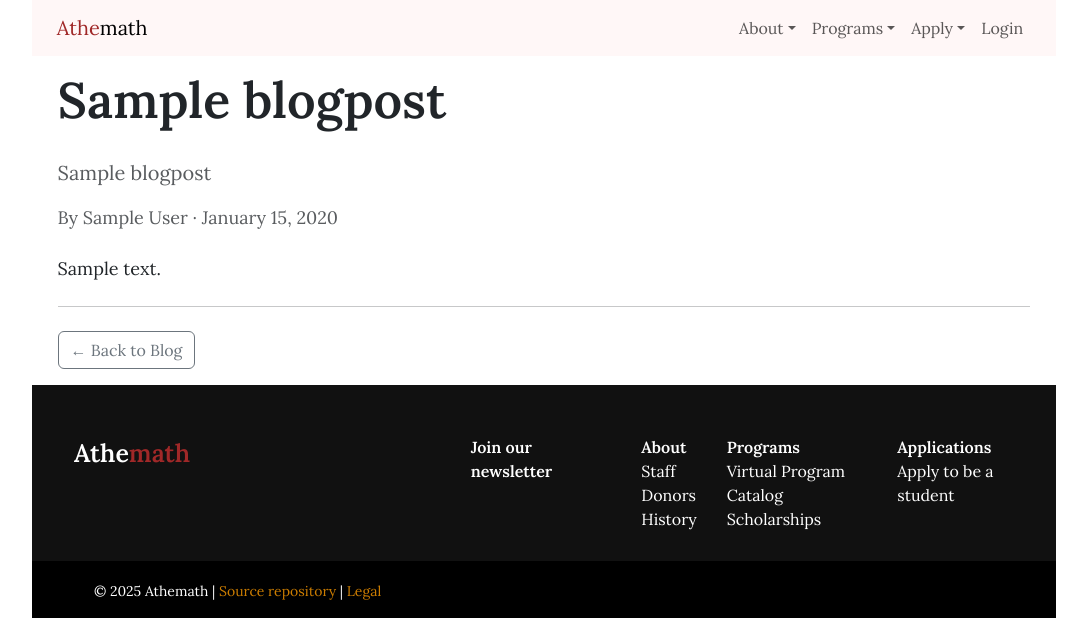
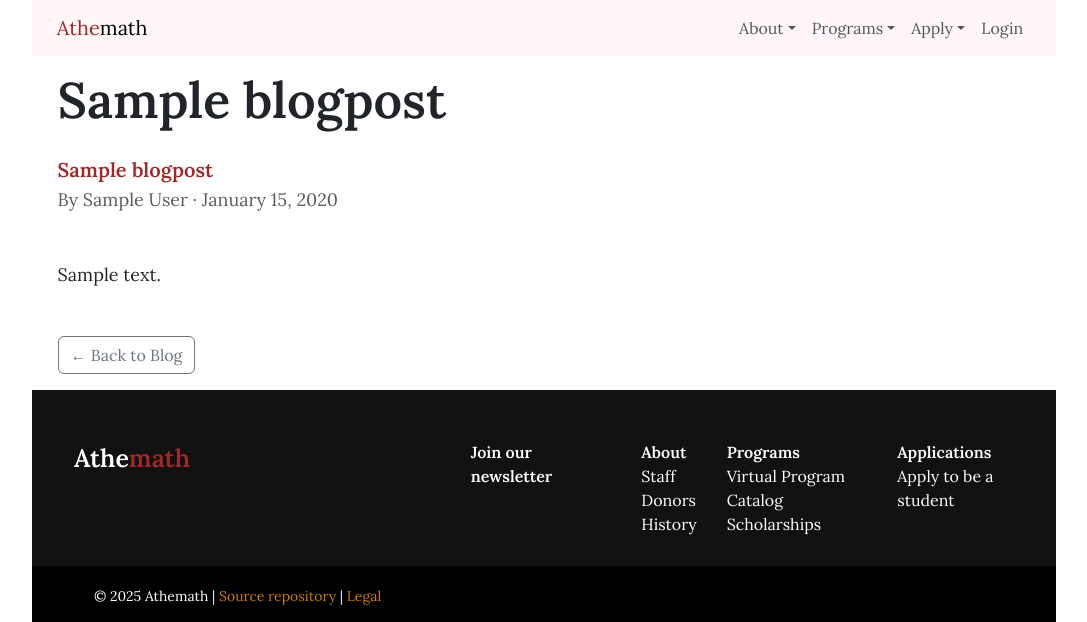
Before and after one commit to vEnhance/athe-web, a Django app: a page that uses weblog/templates/weblog/blogpost_detail.html in a window 1280 px wide. Shown: the top 622 px of the page, without its empty margins (96-1183 px from the left). Run offline with Django 4.2, Linux system fonts and the light colour scheme; data comes from the database, SQL or seed files in the repository; tables that the repository leaves empty hold one stand-in row (values such as "Sample post"); parts of the project's set-up code (start-up, migrations or seed data) failed here and were passed over; some libraries are stand-ins or nearby versions.

Commit message:
polish: adjust spacing a bit

```diff
--- a/weblog/templates/weblog/blogpost_detail.html
+++ b/weblog/templates/weblog/blogpost_detail.html
@@ -12,9 +12,9 @@
             </div>
         {% endif %}
         <article>
-            <header class="mb-4">
+            <header class="mb-5">
                 <h1>{{ post.title }}</h1>
-                {% if post.subtitle %}<p class="lead text-muted">{{ post.subtitle }}</p>{% endif %}
+                {% if post.subtitle %}<h3 class="my-1 py-0">{{ post.subtitle }}</h3>{% endif %}
                 <p class="text-muted">
                     By
                     {% if staff_listing %}
@@ -26,9 +26,8 @@
                     {{ post.display_date|date:"F j, Y" }}
                 </p>
             </header>
-            <div class="blog-content">{{ post.content_rendered|safe }}</div>
+            <div class="blog-content my-5">{{ post.content_rendered|safe }}</div>
         </article>
-        <hr class="my-4">
         <div class="d-flex align-items-center">
             <a href="{% url 'weblog:blog_list' %}" class="btn btn-outline-secondary">&larr; Back to Blog</a>
             {% if user == post.creator and not post.published %}
```
